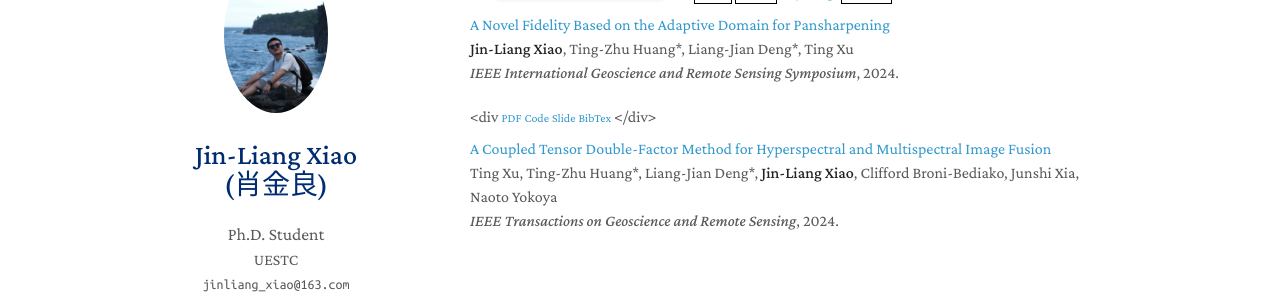
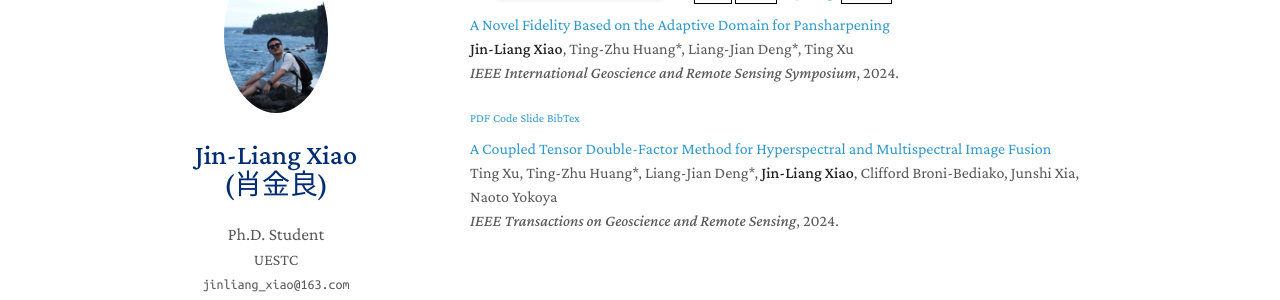
Before and after one commit to Jin-liangXiao/Jin-liangXiao.github.io, a Jekyll site: the page built from index.md, in a window 1280 px wide and 900 px high, scrolled down 764 px. Shown: the part 152-452 px from the top of the window. Built offline with Jekyll 4.4.1, drawn with Linux system fonts in a browser that asks for light colours; nearby versions of some CDN libraries; a style sheet for code colours, icons or effects is not loaded; our own code applies the rules of GitHub Pages for plain Markdown files.

Commit message:
Update publications.md

```diff
--- a/_includes/publications.md
+++ b/_includes/publications.md
@@ -84,14 +84,10 @@
     <p><a href="https://ieeexplore.ieee.org/abstract/document/10642508">A Novel Fidelity Based on the Adaptive Domain for Pansharpening</a> <br />
 <strong>Jin-Liang Xiao</strong>, Ting-Zhu Huang*, Liang-Jian Deng*, Ting Xu <br />
 <em>IEEE International Geoscience and Remote Sensing Symposium</em>, 2024. </p>
-      <div
       <a href="assets/PDF/igarss-24.pdf" class="btn btn-sm z-depth-0" role="button" target="_blank" style="font-size:12px;">PDF</a>
       <a href="" class="btn btn-sm z-depth-0" role="button" target="_blank" style="font-size:12px;">Code</a>
       <a href="assets/PDF/pan_igarss.pdf" style="font-size:12px;">Slide</a>
       <a href="" class="btn btn-sm z-depth-0" role="button" target="_blank" style="font-size:12px;">BibTex</a>
-      </div>
-
-
   </li>
 
 
```
